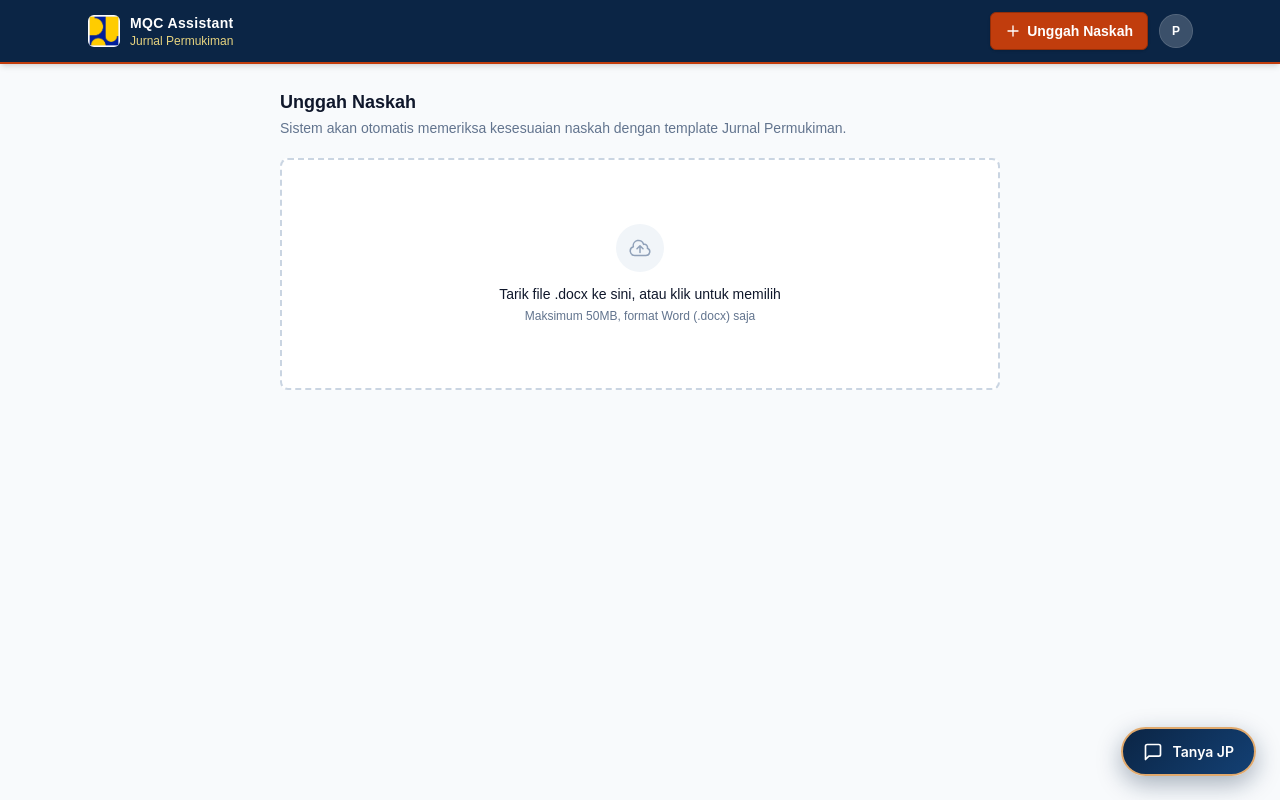
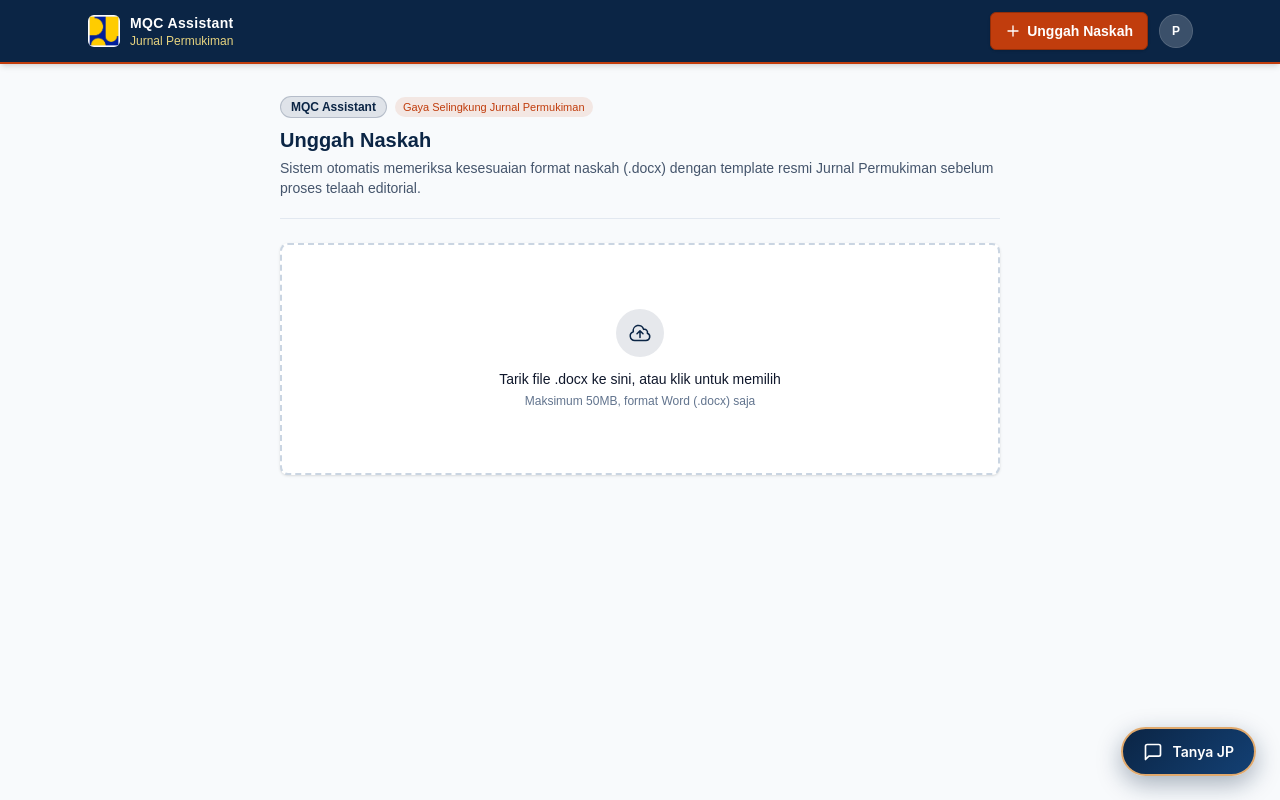
Before and after one commit to danytriyatna/MQC-JurnalPermukiman, a Next.js app: page /manuscripts/upload in a window 1280 px wide. Built offline with nearby package versions, Linux system fonts and the light colour scheme; no server answers.

Commit message:
style(upload): harmonize manuscript upload form with Puskim Navy and Terakota palette

```diff
--- a/src/app/manuscripts/upload/page.tsx
+++ b/src/app/manuscripts/upload/page.tsx
@@ -3,13 +3,21 @@ import UploadForm from "@/components/upload/UploadForm";
 
 export default function UploadManuscriptPage() {
   return (
-    <div className="min-h-screen bg-slate-50">
+    <div className="min-h-screen bg-[#f8fafc]">
       <AppHeader />
-      <main className="mx-auto max-w-3xl px-4 py-6 sm:px-6">
-        <div className="mb-5">
-          <h1 className="text-lg font-semibold text-slate-900">Unggah Naskah</h1>
-          <p className="mt-0.5 text-sm text-slate-500">
-            Sistem akan otomatis memeriksa kesesuaian naskah dengan template Jurnal Permukiman.
+      <main className="mx-auto max-w-3xl px-4 py-8 sm:px-6">
+        <div className="mb-6 border-b border-slate-200 pb-5">
+          <div className="flex items-center gap-2 mb-2">
+            <span className="inline-flex items-center px-2.5 py-0.5 rounded-full text-xs font-semibold bg-[#0b2545]/10 text-[#0b2545] border border-[#0b2545]/20">
+              MQC Assistant
+            </span>
+            <span className="inline-flex items-center px-2 py-0.5 rounded-full text-[11px] font-medium bg-[#c13d0d]/10 text-[#c13d0d]">
+              Gaya Selingkung Jurnal Permukiman
+            </span>
+          </div>
+          <h1 className="text-xl font-bold text-[#0b2545]">Unggah Naskah</h1>
+          <p className="mt-1 text-sm text-slate-600">
+            Sistem otomatis memeriksa kesesuaian format naskah (.docx) dengan template resmi Jurnal Permukiman sebelum proses telaah editorial.
           </p>
         </div>
         <UploadForm />
--- a/src/components/upload/UploadForm.tsx
+++ b/src/components/upload/UploadForm.tsx
@@ -138,7 +138,7 @@ export default function UploadForm({ manuscriptId }: { manuscriptId?: string })
           if (e.key === "Enter" || e.key === " ") inputRef.current?.click();
         }}
         className={`flex cursor-pointer flex-col items-center justify-center rounded-lg border-2 border-dashed px-6 py-16 text-center transition-colors ${
-          isDragging ? "border-slate-500 bg-slate-100" : "border-slate-300 bg-white hover:bg-slate-50"
+          isDragging ? "border-slate-500 bg-[#0b2545]/10 text-[#0b2545]" : "border-slate-300 bg-white hover:border-[#0b2545] hover:bg-slate-50/80 shadow-sm"
         } ${isUploading ? "pointer-events-none opacity-70" : ""}`}
       >
         <input
@@ -155,7 +155,7 @@ export default function UploadForm({ manuscriptId }: { manuscriptId?: string })
         {isUploading ? (
           <>
             <svg
-              className="h-8 w-8 animate-spin text-slate-400"
+              className="h-8 w-8 animate-spin text-[#0b2545]"
               fill="none"
               viewBox="0 0 24 24"
               aria-hidden="true"
@@ -174,8 +174,8 @@ export default function UploadForm({ manuscriptId }: { manuscriptId?: string })
           </>
         ) : (
           <>
-            <div className="flex h-12 w-12 items-center justify-center rounded-full bg-slate-100">
-              <svg className="h-6 w-6 text-slate-400" fill="none" viewBox="0 0 24 24" strokeWidth={1.5} stroke="currentColor" aria-hidden="true">
+            <div className="flex h-12 w-12 items-center justify-center rounded-full bg-[#0b2545]/10 text-[#0b2545]">
+              <svg className="h-6 w-6 text-[#0b2545]" fill="none" viewBox="0 0 24 24" strokeWidth={1.5} stroke="currentColor" aria-hidden="true">
                 <path strokeLinecap="round" strokeLinejoin="round" d="M12 16.5V9.75m0 0 3 3m-3-3-3 3M6.75 19.5a4.5 4.5 0 0 1-1.41-8.775 5.25 5.25 0 0 1 10.233-2.33 3 3 0 0 1 3.758 3.848A3.752 3.752 0 0 1 18 19.5H6.75Z" />
               </svg>
             </div>
```
